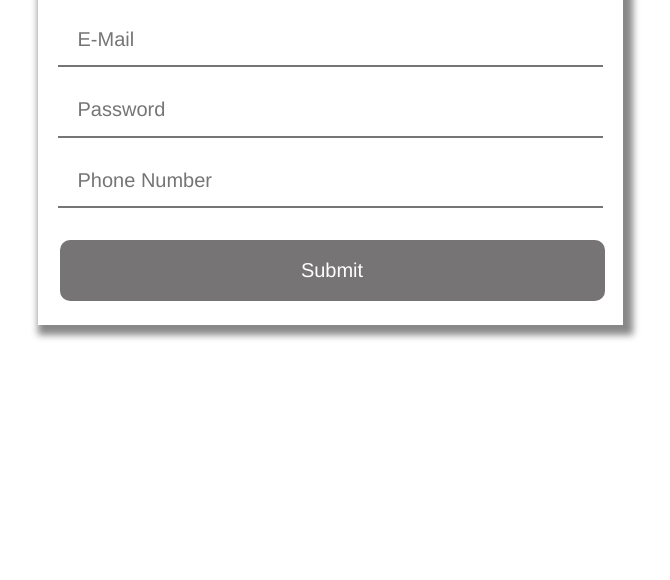
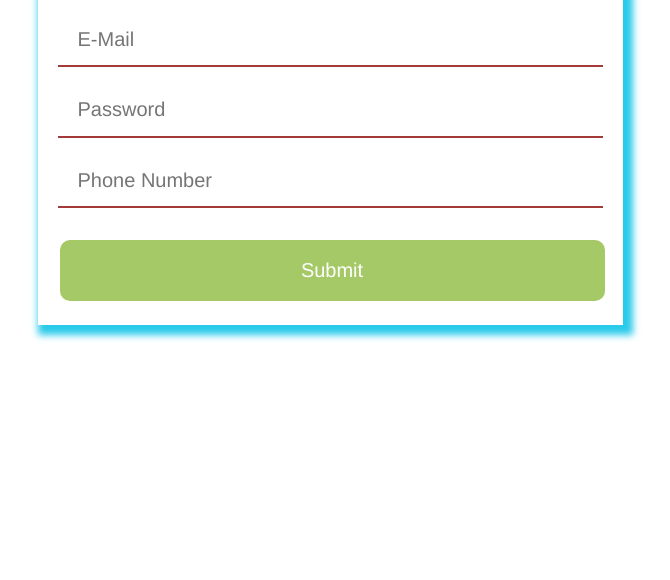
Before and after one commit to komalkhalkar1/SignUpForm, a website: page public/index.html in a window 1280 px wide. Shown: the part 220-800 px from the top of the page, without its empty margins (310-980 px from the left). Drawn offline with nearby package versions, Linux system fonts and the light colour scheme; files that its build step writes are made by us from their sources.

Commit message:
file update

```diff
--- a/style.css
+++ b/style.css
@@ -1,7 +1,7 @@
 .main{
     padding:20px;
     font-family: 'Helvetica', serif;
-    box-shadow: 5px 5px 7px 5px #888888;
+    box-shadow: 5px 5px 7px 5px #2acaea;
 
 }
 .main h1{
@@ -17,12 +17,12 @@ input{
     padding: 12px 20px;
     margin: 8px 0;
     border: none;
-    border-bottom: 2px solid #767474;
+    border-bottom: 2px solid #a43b3b;
 }
 input[type=submit] {
     font-family: 'Helvetica', serif;
     width: 100%;
-    background-color: #767474;
+    background-color: #a5c966;
     border: none;
     color: white;
     padding: 16px 32px;
```
